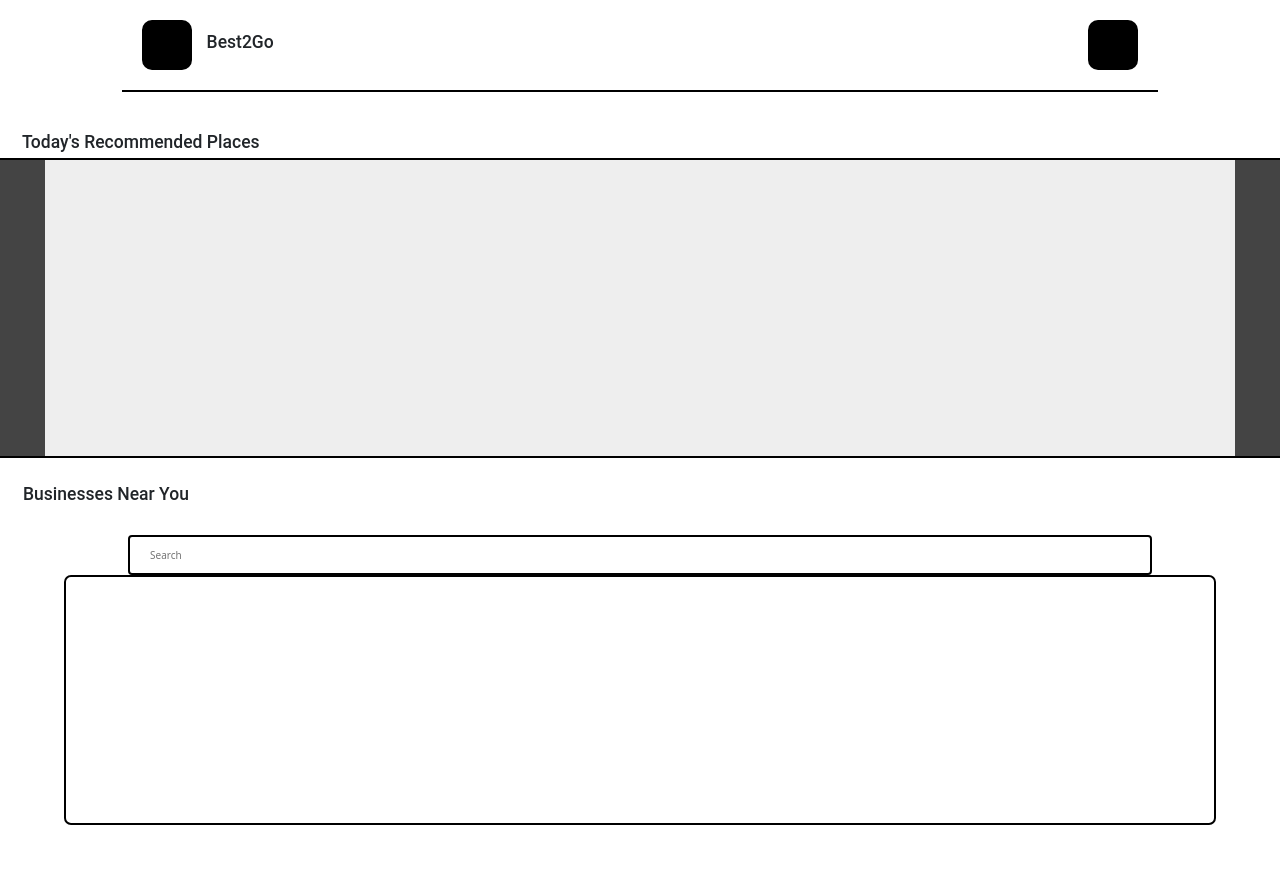
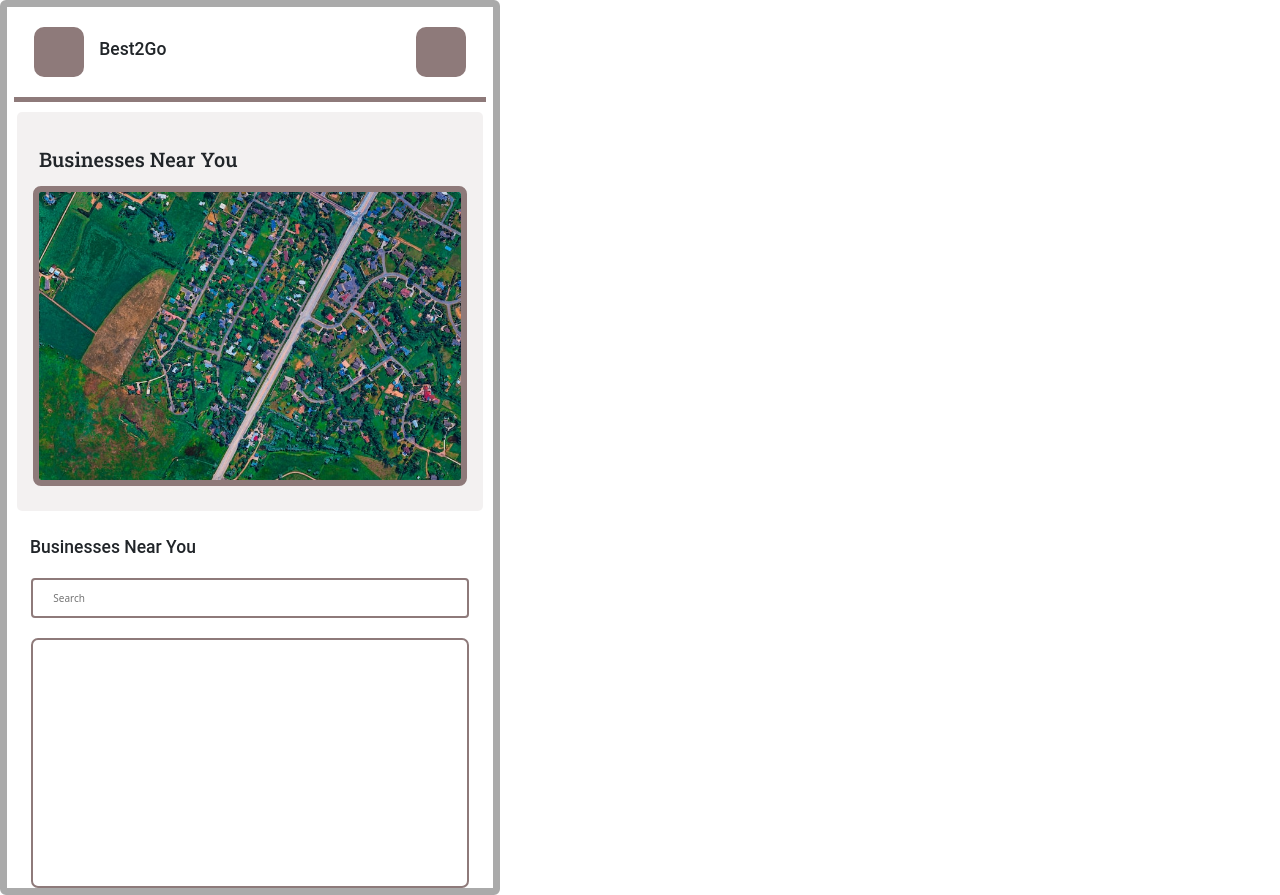
Before and after one commit to JackKKuang/best2Go, a plain HTML site: page index.html in a window 1280 px wide. Before the commit the page ends 825 px from the top, so only its background shows below. Drawn offline with nearby package versions, Linux system fonts and the light colour scheme.

Commit message:
wireframe

```diff
--- a/index.html
+++ b/index.html
@@ -8,6 +8,9 @@
     <link href="https://cdn.jsdelivr.net/npm/bootstrap@5.3.0/dist/css/bootstrap.min.css" rel="stylesheet" integrity="sha384-9ndCyUaIbzAi2FUVXJi0CjmCapSmO7SnpJef0486qhLnuZ2cdeRhO02iuK6FUUVM" crossorigin="anonymous">
     <script src="https://cdn.jsdelivr.net/npm/bootstrap@5.3.0/dist/js/bootstrap.bundle.min.js" integrity="sha384-geWF76RCwLtnZ8qwWowPQNguL3RmwHVBC9FhGdlKrxdiJJigb/j/68SIy3Te4Bkz" crossorigin="anonymous"></script>
     <link rel="stylesheet" href="style.css">
+    <link rel="preconnect" href="https://fonts.googleapis.com">
+    <link rel="preconnect" href="https://fonts.gstatic.com" crossorigin>
+    <link href="https://fonts.googleapis.com/css2?family=Roboto+Slab:wght@500&display=swap" rel="stylesheet">
     <title>Best2Go</title>
 </head>
 <body>
@@ -25,9 +28,11 @@
         </div>
     </div>
 
-    <h3 class="recommended-title">Today's Recommended Places</h3>
-    <div class="recommended-area">
-        <div class="recommended-card"></div>
+    <div id="section1">
+        <h3 class="recommended-title">Businesses Near You</h3>
+        <div class="recommended-area">
+            <img class="recommended-card" src="images/dummyMap.jfif">
+        </div>
     </div>
 
     <div class="middle-top">
--- a/style.css
+++ b/style.css
@@ -10,15 +10,15 @@ body {
 }
 
 .top-area {
-    border-bottom: 2px solid #000;
+    border-bottom: 5px solid #8E7A7A;
     display: flex;
-    width: 81%;
+    width: 97%;
     padding: 20px 20px;
 }
 
 .logo {
-    border: 3px solid #000;
-    background: #000;
+    border: 3px solid #8E7A7A;
+    background: #8E7A7A;
     border-radius: 10px;
     width: 50px;
     height: 50px;
@@ -46,7 +46,7 @@ body {
 .right-section-top .profile {
     width: 50px;
     height: 50px;
-    background: #000;
+    background: #8E7A7A;
     border-radius: 10px;
 }
 
@@ -63,7 +63,7 @@ body {
 .middle-top .map {
     width: 90%;
     height: 250px;
-    border: 2.5px solid #000;
+    border: 2.5px solid #8E7A7A;
     border-radius: 7px;
     margin-top: 0;
 }
@@ -76,37 +76,60 @@ body {
 
 .search-area {
     width: 100%;
-    margin-top: 30px;
+    margin-top: 20px;
+    margin-bottom: 20px;
     height: 40px;
     display: flex;
     justify-content: center;
+    align-items: center;
 }
 
 .search-bar {
-    width: 80%;
+    width: 90%;
     height: 100%;
-    border: 2.5px solid #000;
+    border: 2.5px solid #8E7A7A;
     border-radius: 4px;
     padding: 0 20px;
 }
 
+#section1{
+    border-radius:5px;
+    margin-top:25px;
+    margin-bottom:25px;
+    padding:25px;
+    padding-left:0px;
+    padding-right:0px;
+    margin:10px;
+    background-color: rgba(142, 122, 122, 0.1);
+}
+
 .recommended-area {
-    border-top: 2px solid #000;
-    border-bottom: 2px solid #000;
+    /*border-top: 2px solid #8E7A7A;
+    border-bottom: 2px solid #8E7A7A;*/
     height: 300px;
     display: flex;
     justify-content: center;
-    background: #444;
+
 }
 
 .recommended-card {
+    border-radius: 8px;
+    border: 6px solid #8E7A7A;
     width: 93%;
     height: 100%;
-    background: #eee;
+    object-fit: cover;
 }
 
 .recommended-title {
-    margin-top: 40px;
+    margin-top: 10px;
+    margin-bottom:15px;
     margin-left: 22px;
-    font-family: 'Roboto', sans-serif;
+    font-size:2em;
+    font-family: 'Roboto Slab', serif;
 }
+
+body{
+    border: 7px solid #AAAAAA;
+    border-radius:6px;
+    max-width:500px;
+}
```
Also changed, not shown: images/dummyMap.jfif (added).
